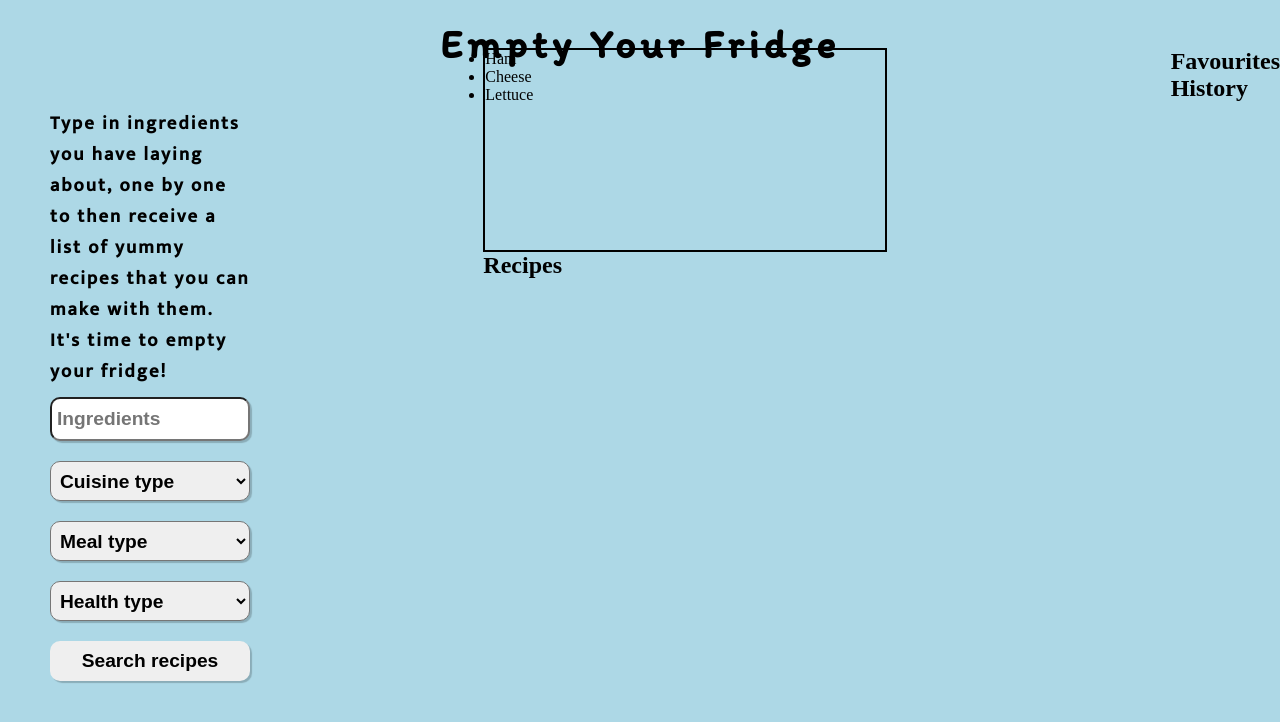
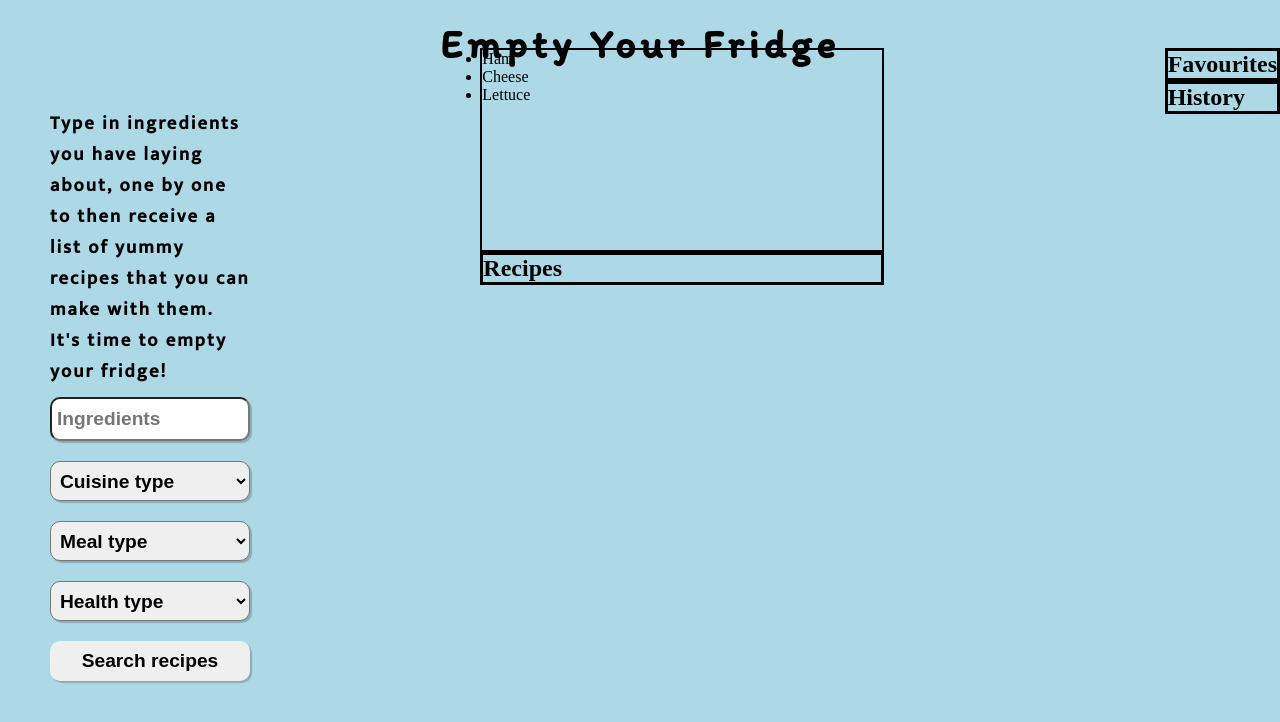
Before and after one commit to TheBigBookMan/Empty-Your-Fridge, a React (Create React App) app in the folder empty-your-fridge/: page / in a window 1280 px wide. Shown: the top 722 px of the page. Built offline with nearby package versions, Linux system fonts and the light colour scheme.

Commit message:
import css-in-js styles from each style component to main component file

```diff
--- a/empty-your-fridge/public/index.html
+++ b/empty-your-fridge/public/index.html
@@ -22,7 +22,7 @@
     />
     <link rel="manifest" href="%PUBLIC_URL%/manifest.json" />
 
-    <title>React App</title>
+    <title>Empty Your Fridge</title>
   </head>
   <body>
     <div id="root"></div>
--- a/empty-your-fridge/src/components/Favourites/Favourites.js
+++ b/empty-your-fridge/src/components/Favourites/Favourites.js
@@ -1,8 +1,9 @@
 import React from "react";
+import { favouritesStyles as favourites } from "./styles/FavouritesStyles";
 
 const Favourites = () => {
   return (
-    <div>
+    <div style={favourites.favouritesContainer}>
       <h2>Favourites</h2>
     </div>
   );
--- a/empty-your-fridge/src/components/Favourites/styles/FavouritesStyles.js
+++ b/empty-your-fridge/src/components/Favourites/styles/FavouritesStyles.js
@@ -0,0 +1,5 @@
+export const favouritesStyles = {
+  favouritesContainer: {
+    border: "black solid 3px",
+  },
+};
--- a/empty-your-fridge/src/components/History/History.js
+++ b/empty-your-fridge/src/components/History/History.js
@@ -1,8 +1,9 @@
 import React from "react";
+import { historyStyles as history } from "./styles/HistoryStyles";
 
 const History = () => {
   return (
-    <div>
+    <div style={history.historyContainer}>
       <h2>History</h2>
     </div>
   );
--- a/empty-your-fridge/src/components/History/styles/HistoryStyles.js
+++ b/empty-your-fridge/src/components/History/styles/HistoryStyles.js
@@ -0,0 +1,5 @@
+export const historyStyles = {
+  historyContainer: {
+    border: "black solid 3px",
+  },
+};
--- a/empty-your-fridge/src/components/Ingredients/Ingredients.js
+++ b/empty-your-fridge/src/components/Ingredients/Ingredients.js
@@ -8,6 +8,8 @@ import "./styles/Ingredients.css";
 import { ingredientsStyles as style } from "./styles/IngredientsStyles";
 
 const Ingredients = () => {
+  // MIGHT NEED STATE FOR THE INGREDIENT ENTER SAVED TO THEN SHOW IN THE BOWL
+  // PASS THE STATE AS A PROP TO THE BOWL COMPONENT
   return (
     <div style={style.ingredientsContainer}>
       <h3>
--- a/empty-your-fridge/src/components/Recipes/Recipes.js
+++ b/empty-your-fridge/src/components/Recipes/Recipes.js
@@ -1,8 +1,9 @@
 import React from "react";
+import { recipeStyles as recipes } from "./styles/RecipesStyles";
 
 const Recipes = () => {
   return (
-    <div>
+    <div style={recipes.recipesContainer}>
       <h2>Recipes</h2>
     </div>
   );
--- a/empty-your-fridge/src/components/Recipes/styles/RecipesStyles.js
+++ b/empty-your-fridge/src/components/Recipes/styles/RecipesStyles.js
@@ -0,0 +1,5 @@
+export const recipeStyles = {
+  recipesContainer: {
+    border: "black solid 3px",
+  },
+};
```
